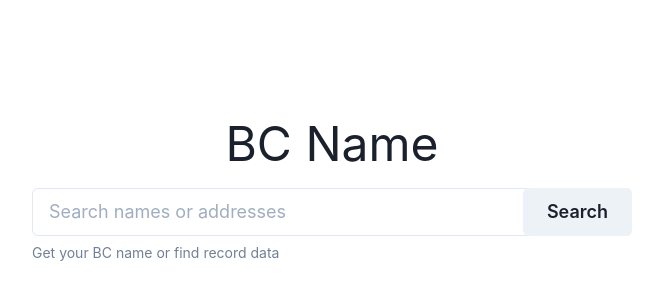
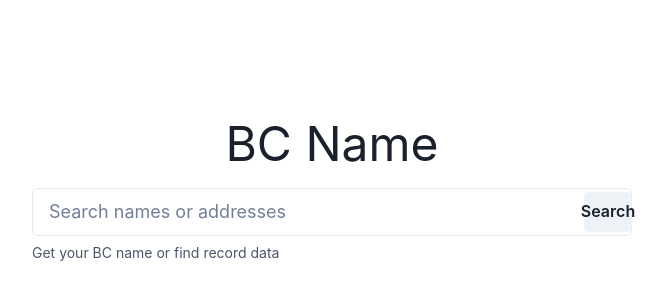
Before and after one commit to staa99/bc-name, a Next.js app in the folder dapp/: page / in a window 1280 px wide. Shown: the part 216-516 px from the top of the page, without its empty margins (308-974 px from the left). Built offline with nearby package versions, Linux system fonts and the light colour scheme.

Commit message:
Update packages and fix build issues

```diff
--- a/dapp/pages/index.tsx
+++ b/dapp/pages/index.tsx
@@ -11,7 +11,7 @@ const Home: NextPage = () => {
 
   const onSearch = async (
     terms: string,
-    setErrorMessage: (err: string) => void
+    setErrorMessage: (err: string) => void,
   ) => {
     if (!contract) {
       const accounts = await requestOrLoadAccounts()
--- a/dapp/src/components/GetNameCard.tsx
+++ b/dapp/src/components/GetNameCard.tsx
@@ -1,5 +1,5 @@
 import { Button, Center, Heading, Stack, Text, VStack } from '@chakra-ui/react'
-import { BigNumberish } from 'ethers'
+import { BigNumber, BigNumberish } from 'ethers'
 import { formatPrice } from '../utils/format_utils'
 
 interface GetNameCardProps {
@@ -23,7 +23,7 @@ const GetNameCard = ({ name, price, linkName }: GetNameCardProps) => {
           {name} is available
         </Heading>
         <Text fontWeight={600} color={'gray.500'} size="sm" mb={4}>
-          {price > 0
+          {BigNumber.from(price).gt(0)
             ? `Pay ${formattedPrice} to link your address`
             : 'Link your address for free'}
         </Text>
--- a/dapp/src/components/SearchBox.tsx
+++ b/dapp/src/components/SearchBox.tsx
@@ -4,21 +4,18 @@ import {
   FormErrorMessage,
   FormHelperText,
   Input,
+  InputGroup,
   InputProps,
   InputRightElement,
 } from '@chakra-ui/react'
-import { ThemeTypings } from '@chakra-ui/styled-system'
 import { ChangeEvent, useState } from 'react'
 import { isValidDPNameOrAddress } from '../utils/validation_utils'
 
 interface SearchBoxProps extends InputProps {
   onSearchButtonClicked(
     terms: string,
-    setErrorMessage?: (err: string) => void
+    setErrorMessage?: (err: string) => void,
   ): Promise<void>
-  size?:
-    | ThemeTypings['components']['Button']['sizes']
-    | ThemeTypings['components']['Input']['sizes']
   helperText?: string
 }
 
@@ -34,7 +31,7 @@ const SearchBox = ({
   const onButtonClick = async () => {
     if (!isValidDPNameOrAddress(searchText)) {
       setErrorMessage(
-        'Invalid DP name or address. DP names contain only alphanumeric characters separated by dots or dashes'
+        'Invalid DP name or address. DP names contain only alphanumeric characters separated by dots or dashes',
       )
       return
     }
@@ -51,12 +48,18 @@ const SearchBox = ({
 
   return (
     <FormControl isInvalid={!!errorMessage}>
-      <Input size={size} onChange={onSearchTextChanged} {...inputProps} />
-      <InputRightElement>
-        <Button onClick={onButtonClick} size={size}>
-          Search
-        </Button>
-      </InputRightElement>
+      <InputGroup size={size}>
+        <Input onChange={onSearchTextChanged} {...inputProps} />
+        <InputRightElement>
+          <Button
+            onClick={onButtonClick}
+            paddingX={'10px'}
+            width={'min-content'}
+          >
+            Search
+          </Button>
+        </InputRightElement>
+      </InputGroup>
       {!errorMessage ? (
         helperText && <FormHelperText>{helperText}</FormHelperText>
       ) : (
--- a/dapp/src/utils/validation_utils.ts
+++ b/dapp/src/utils/validation_utils.ts
@@ -2,7 +2,7 @@ import { ethers } from 'ethers'
 
 const dpNameRegex = /^(?:[a-zA-Z0-9_]+[.-]?)*[a-zA-Z0-9_]+$/
 export const isValidDPNameOrAddress = (
-  text: string | null | undefined
+  text: string | null | undefined,
 ): boolean => {
   if (!text) return false
   if (ethers.utils.isAddress(text)) {
--- a/dapp/src/web3/BCNameContract.ts
+++ b/dapp/src/web3/BCNameContract.ts
@@ -18,7 +18,7 @@ export default class BCNameContract {
   }
 
   async searchNamesOrAddresses(
-    nameOrAddress: string
+    nameOrAddress: string,
   ): Promise<SearchResult | undefined> {
     const ownedNames = []
     const allNamesEver = []
--- a/dapp/src/web3/BCNameContractContext.tsx
+++ b/dapp/src/web3/BCNameContractContext.tsx
@@ -83,9 +83,9 @@ export const BCNameProvider = ({
         new ethers.Contract(
           process.env.NEXT_PUBLIC_CONTRACT_ADDRESS,
           bcNameABI,
-          signer
-        ) as BCName
-      )
+          signer,
+        ) as BCName,
+      ),
     )
     console.log('contract address:', process.env.NEXT_PUBLIC_CONTRACT_ADDRESS)
     console.log('contract ABI:', process.env.NEXT_PUBLIC_CONTRACT_ABI)
```
Also changed, not shown: dapp/package.json (+15 -15 lines), 1 other file (tests, documents, lock files or other folders).
